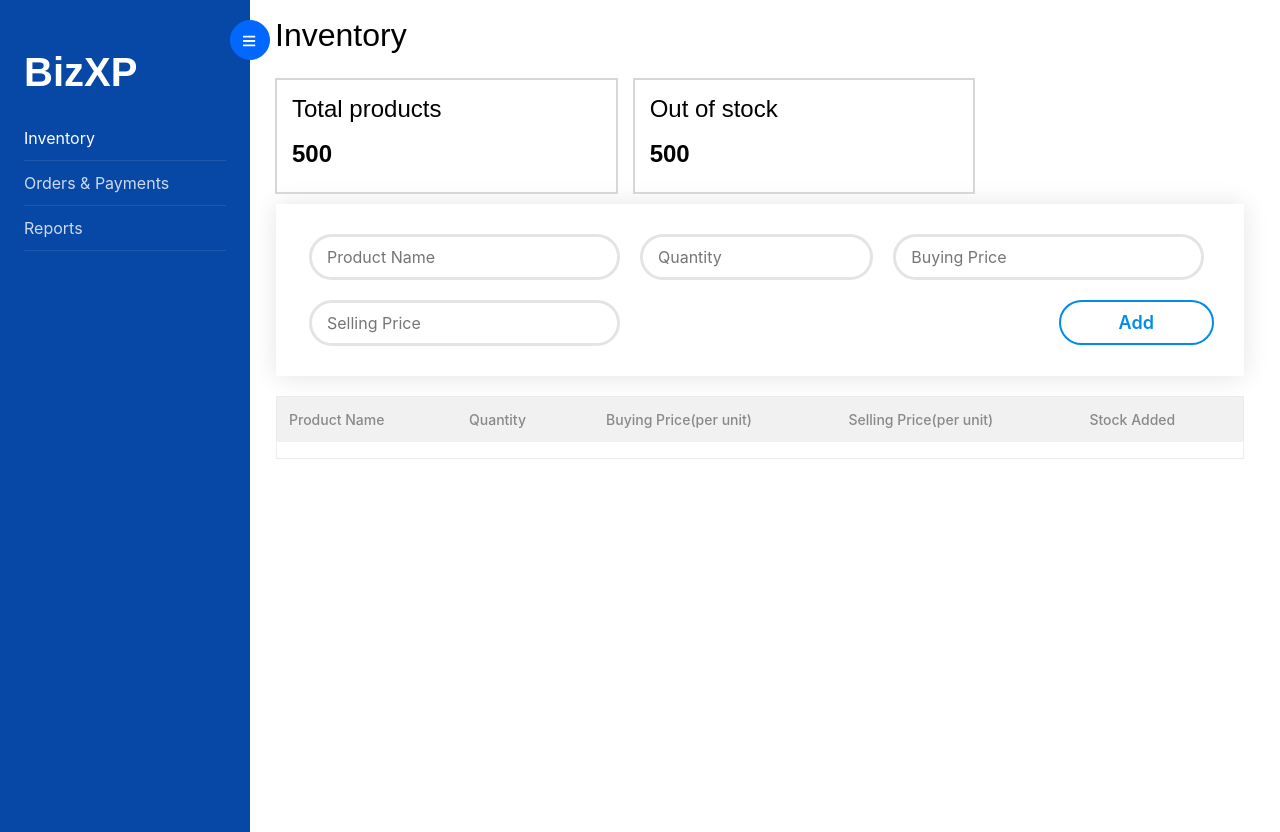
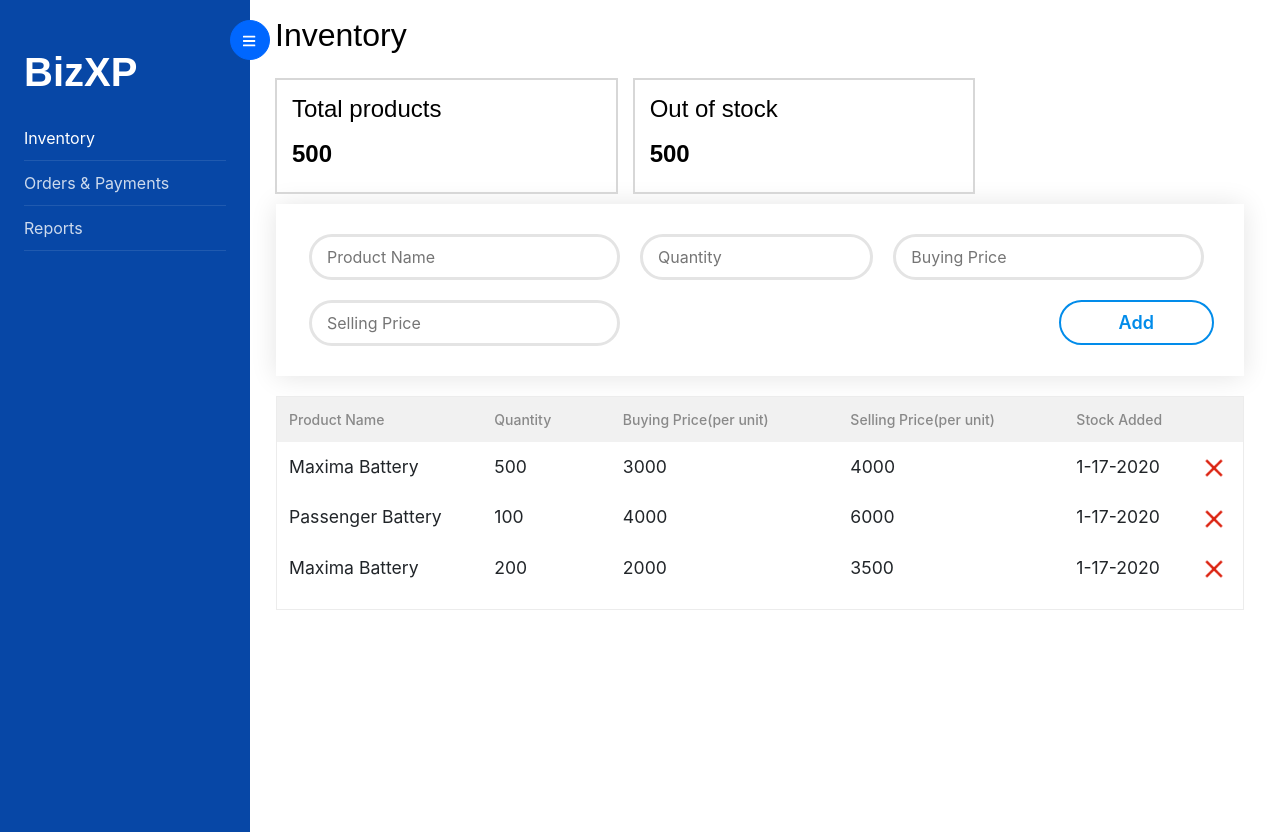
Before and after one commit to arn3342/BizXp-FrontEnd, a React (Create React App) app: page / in a window 1280 px wide. Built offline with nearby package versions, Linux system fonts and the light colour scheme; what @react-pdf/renderer would draw is missing.

Commit message:
Fixed table headers

```diff
--- a/src/components/Inventory/inventory.js
+++ b/src/components/Inventory/inventory.js
@@ -8,14 +8,36 @@
 import '../orders/orders.css'
 import moment from 'moment';
 
-var DummyOrders = []
+var DummyOrders = [
+    {
+        productName: 'Maxima Battery',
+        quantity: '500',
+        buyingPrice: '3000',
+        SellingPrice: '4000',
+        StockAddeed: '1-17-2020'
+    },
+    {
+        productName: 'Passenger Battery',
+        quantity: '100',
+        buyingPrice: '4000',
+        SellingPrice: '6000',
+        StockAddeed: '1-17-2020'
+    },
+    {
+        productName: 'Maxima Battery',
+        quantity: '200',
+        buyingPrice: '2000',
+        SellingPrice: '3500',
+        StockAddeed: '1-17-2020'
+    }
+
+]
 var IsShowingOutOfStock = false;
 class Inventory extends React.Component {
     constructor(props) {
         super(props);
         this.state = {
-            dummyOrderArray: [
-            ],
+            dummyOrderArray: DummyOrders,
             dummyStateSet: false
         }
     }
--- a/src/components/orders/OrderList.js
+++ b/src/components/orders/OrderList.js
@@ -91,8 +91,8 @@
                                 </td>
                                 <td>20,000</td>
                                 <td>5,000</td>
-                                {/* <td><button className="btn-blue" onClick={() =>this.props.showPDF()}>Report</button></td> */}
-                                <td><a href="https://images.examples.com/wp-content/uploads/2017/05/Order-Receipt-Sample.jpg" type="button" target="_blank" className="btn btn-primary">Report</a></td>
+                                <td><button className="btn-blue" onClick={() =>this.props.showPDF()}>Report</button></td>
+                                {/* <td><a href="https://images.examples.com/wp-content/uploads/2017/05/Order-Receipt-Sample.jpg" type="button" target="_blank" className="btn btn-primary">Report</a></td> */}
                             </tr>
                         </tbody>
                     </table>
```
